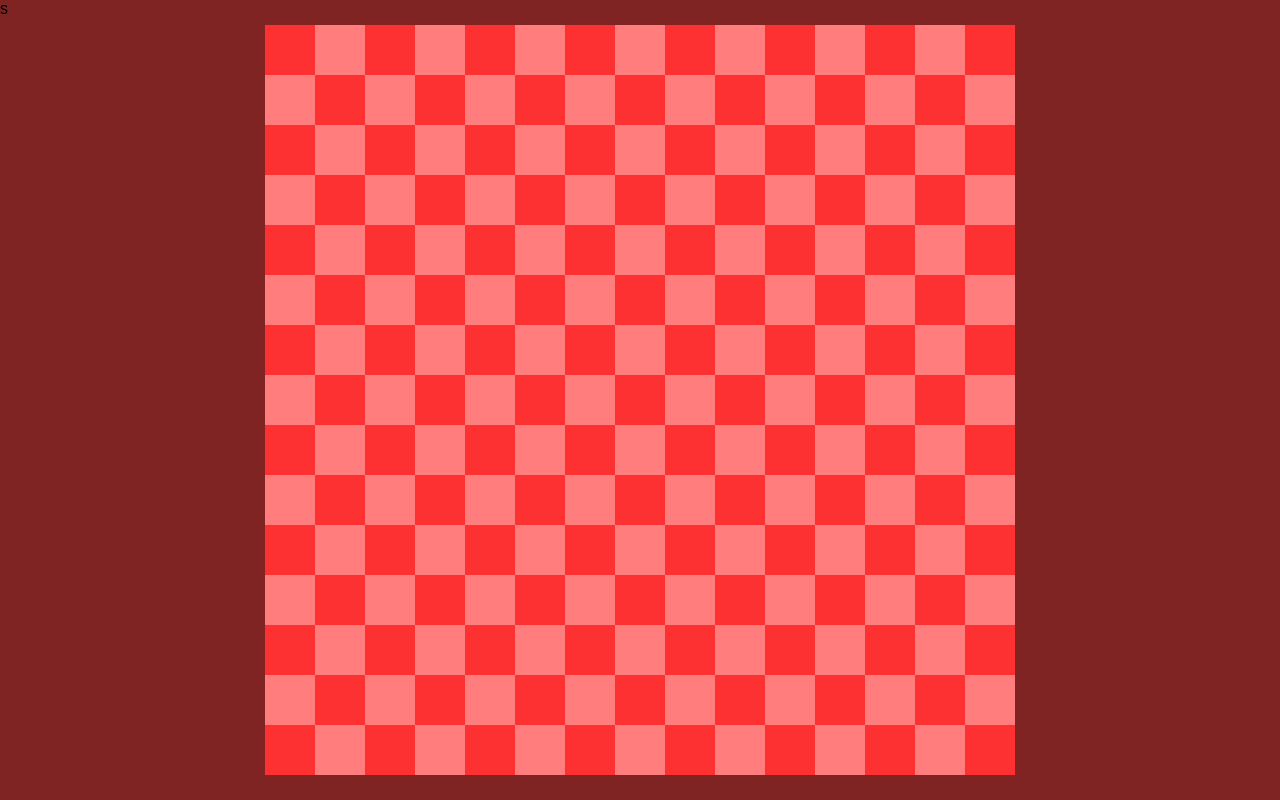
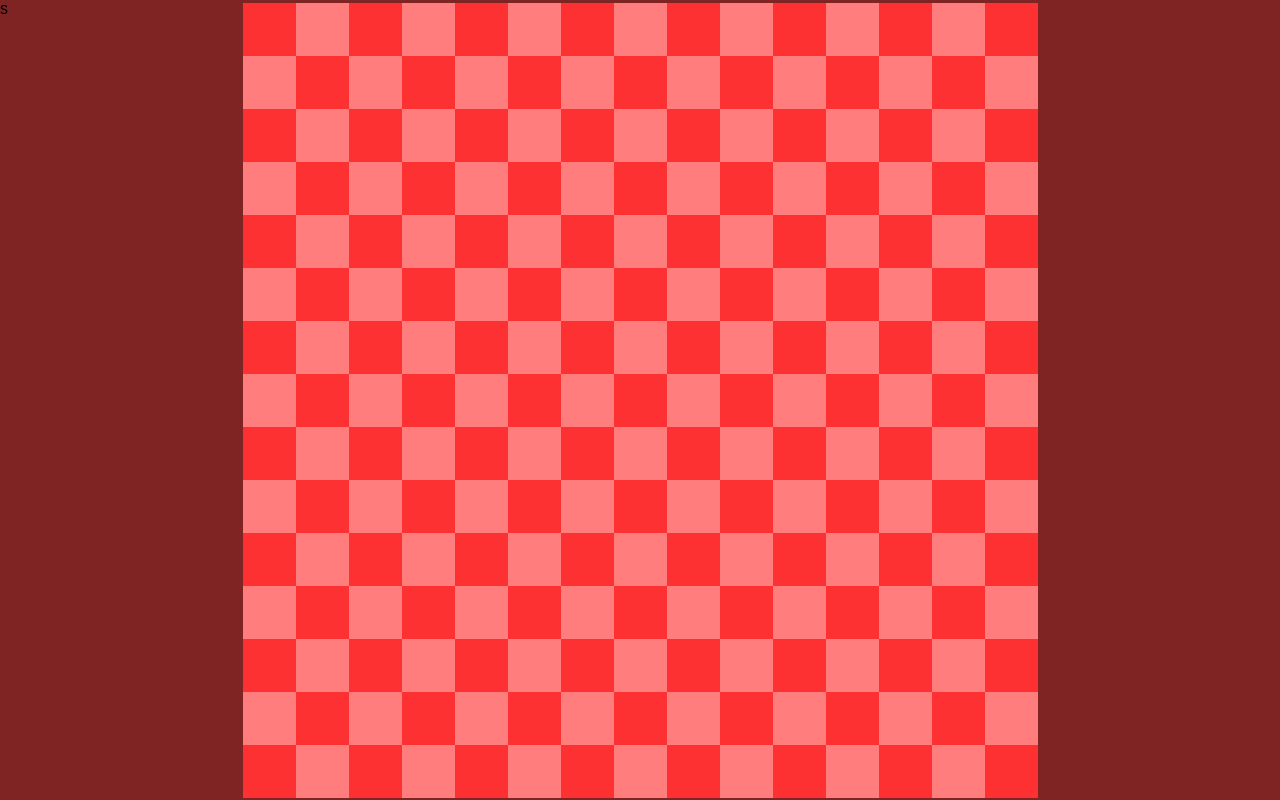
Before and after one commit to BK2004/React-Sweep, a React (Create React App) app: page / in a window 1280 px wide. Built offline with nearby package versions, Linux system fonts and the light colour scheme.

Commit message:
Added value change and bomb count.

```diff
--- a/src/App.css
+++ /dev/null
@@ -1,38 +0,0 @@
-.App {
-  text-align: center;
-}
-
-.App-logo {
-  height: 40vmin;
-  pointer-events: none;
-}
-
-@media (prefers-reduced-motion: no-preference) {
-  .App-logo {
-    animation: App-logo-spin infinite 20s linear;
-  }
-}
-
-.App-header {
-  background-color: #282c34;
-  min-height: 100vh;
-  display: flex;
-  flex-direction: column;
-  align-items: center;
-  justify-content: center;
-  font-size: calc(10px + 2vmin);
-  color: white;
-}
-
-.App-link {
-  color: #61dafb;
-}
-
-@keyframes App-logo-spin {
-  from {
-    transform: rotate(0deg);
-  }
-  to {
-    transform: rotate(360deg);
-  }
-}
--- a/src/App.js
+++ b/src/App.js
@@ -1,9 +1,18 @@
-import logo from './logo.svg';
-import './App.css';
+import { useState } from 'react';
 
-const GRID_SIZE = 15;
+const SQUARE_TYPES = {
+  Empty: 0,
+  Bomb: 1
+}
+
+const GRID_WIDTH = 15;
+const GRID_HEIGHT = 15;
+
+let squares = []
 
 function App() {
+  GenerateGrid(GRID_WIDTH, GRID_HEIGHT);
+
   return (
     <>
       <Grid />
@@ -16,22 +25,69 @@ function Darken() {
   return <div className="grey-out">s</div>
 }
 
-let vals = Array(GRID_SIZE**2).fill("");
+function Grid() {
+  const [squareVals, setSquareVals] = useState(Array(GRID_WIDTH * GRID_HEIGHT).fill(""));
+  const [hidden, setHidden] = useState(Array(GRID_HEIGHT * GRID_WIDTH).fill(true));
+  const [flagged, setFlagged] = useState(Array(GRID_HEIGHT * GRID_WIDTH).fill(false));
 
-function Grid() {
+  function handleLeftClick(index) {
+    if (!hidden[index] || flagged[index]) { return; }
+
+    // Count adjacent bombs
+    let count = 0;
+    let pos = GetCoords(index);
+    for (let x = -1; x <= 1; x++) {
+      for (let y = -1; y <= 1; y++) {
+        let sqIndex = GetSquareIndex(pos.x + x, pos.y + y);
+        if (!(x == 0 && y == 0) && sqIndex !== null && squares[sqIndex] == SQUARE_TYPES.Bomb) { count += 1; }
+      }
+    }
+
+    let valCopy = squareVals.slice();
+    let hiddenCopy = hidden.slice();
+    valCopy[index] = (count > 0 ? count : "");
+    hiddenCopy[index] = false;
+    setSquareVals(valCopy);
+    setHidden(hiddenCopy);
+  }
+
   return (
     <div className="grid">
-      {vals.map(val => {
-        return <Square value={val} hidden="true" />;
+      {squareVals.map((val, i) => {
+        return <Square key={i} value={val} hidden={hidden[i]} onclick={() => {return handleLeftClick(i)}} st={squares[i]} />;
       })}
     </div>
   )
 }
 
-function Square({ value, hidden }) {
+function Square({ value, hidden, onclick, st }) {
   return (
-    <div className={"square" + (hidden === "true" ? " hidden" : "")} data-value={value}>{value}</div>
+    <button className="square" data-value={value} data-hidden={hidden} onClick={onclick} data-st={st}>{value}</button>
   )
 }
 
+function GenerateGrid(width, height) {
+  squares = Array(width * height).fill(SQUARE_TYPES.Empty);
+  for (let i = 0; i <= Math.floor(width * height * 0.2); i++) {
+    let r;
+    do {
+      r = Math.floor(Math.random() * width * height);
+    } while (squares[r] === SQUARE_TYPES.Bomb)
+
+    squares[r] = SQUARE_TYPES.Bomb;
+  }
+}
+
+function GetSquareIndex(x, y) {
+  if (x < 0 || y < 0 || x >= GRID_WIDTH || y >= GRID_HEIGHT) { return null }
+  return y * GRID_WIDTH + x;
+}
+
+function GetCoords(index) {
+  return {
+    y: Math.floor(index/GRID_WIDTH),
+    x: index % GRID_WIDTH
+  }
+}
+
 export default App;
--- a/src/index.css
+++ b/src/index.css
@@ -2,6 +2,10 @@
   --primary: #ff4646;
   --secondary: #fd3131;
   --tertiary: #ff7d7d;
+  --grid-width: 15;
+  --grid-height: 15;
+  --grid-screen-width: 795px;
+  --grid-screen-height: 795px;
 }
 
 #root {
@@ -32,27 +36,23 @@ body {
 }
 
 .grid {
-  aspect-ratio: 1/1;
-  height: 750px;
+  display: grid;
+  column-count: var(--grid-width);
+  grid-template-columns: repeat(var(--grid-width), calc(var(--grid-screen-width)/var(--grid-width)));
+  grid-template-rows: repeat(var(--grid-height), calc(var(--grid-screen-height)/var(--grid-height)));
+  height: var(--grid-screen-height);
+  width: var(--grid-screen-width);
   margin: auto;
   z-index: 10000;
 }
 
 .square {
-  display: inline-block;
-  white-space: nowrap;
-  aspect-ratio: 1/1;
-  width: 50px;
   text-align: center;
-  line-height: 50px;
-  margin: 0;
+  line-height: calc(var(--grid-screen-height)/var(--grid-height));
+  border: none;
 }
 
-.square:not(.square:nth-child(1))[data-value=""] {
-  margin-top: calc(-1*1rem*0.25);
-}
-
-.hidden {
+.square[data-hidden="true"] {
   color: rgba(0, 0, 0, 0);
 }
 
```
Also changed, not shown: src/setupTests.js (deleted, +0 -5 lines), src/logo.svg (deleted).
